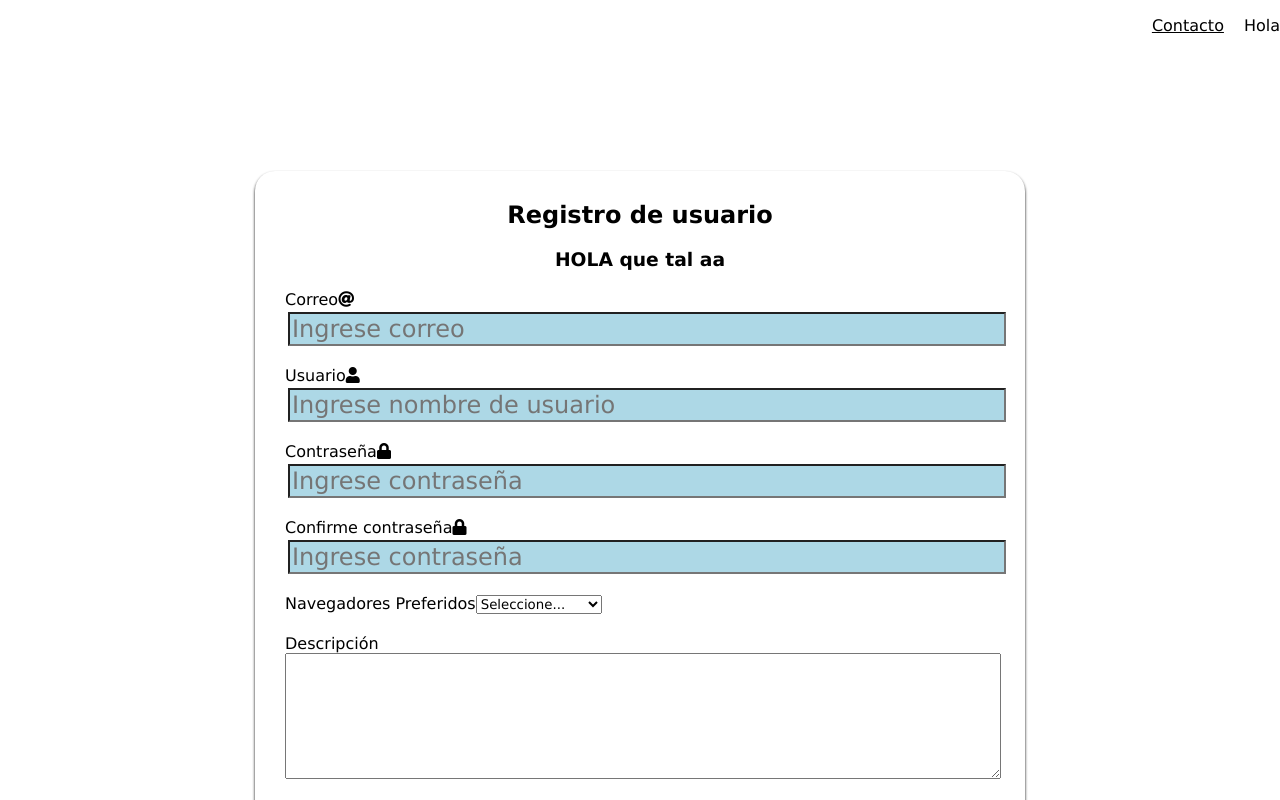
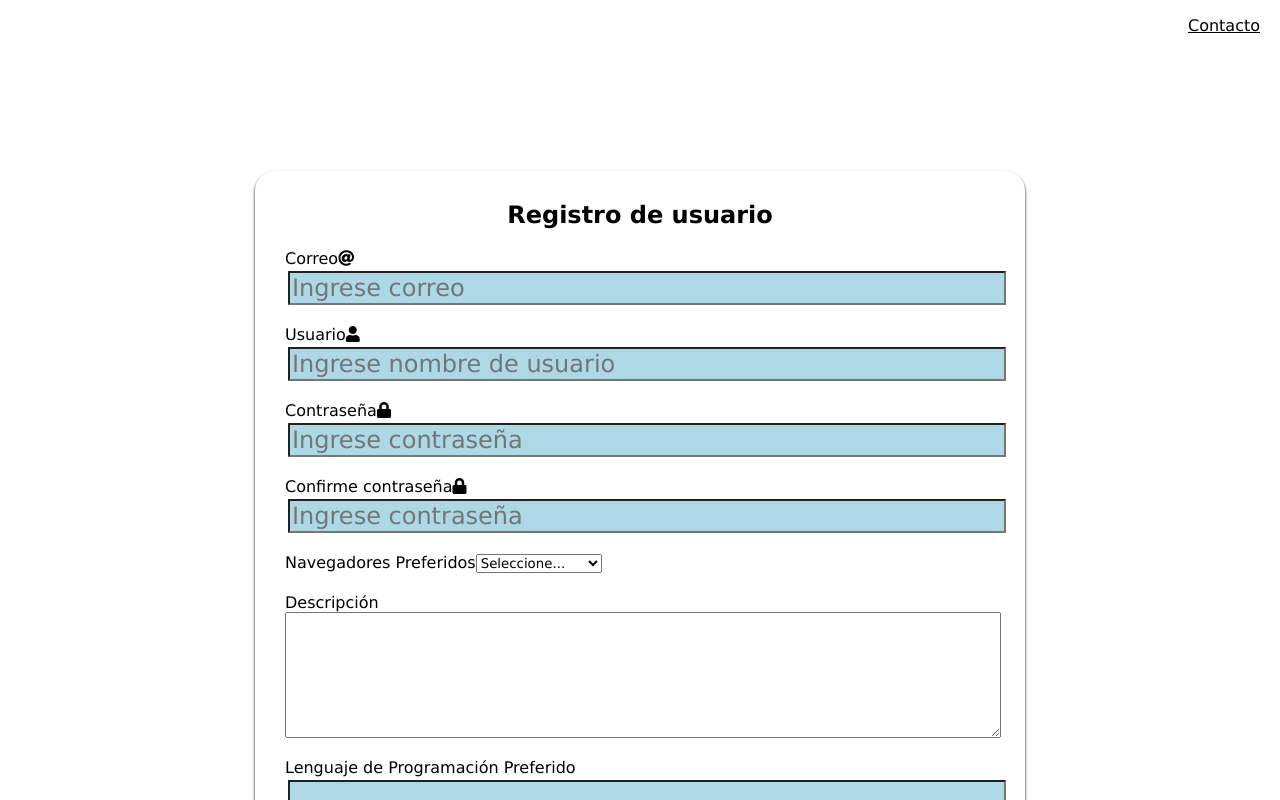
Before and after one commit to Jefer698/Sitio_react, a React (Create React App) app: page / in a window 1280 px wide. Shown: the top 800 px of the page. Built offline with nearby package versions, Linux system fonts and the light colour scheme.

Commit message:
Components modificados

```diff
--- a/src/components/Footer.jsx
+++ /dev/null
@@ -1 +0,0 @@
-p
--- a/src/components/Login.jsx
+++ b/src/components/Login.jsx
@@ -11,7 +11,7 @@ function Login(){
 
     <div class="formulario">
     <header>
-        <h2>Ingreso usuario</h2>
+        <h2>Ingreso</h2>
 
         </header>
         <form class="login">
--- a/src/components/NavBar.jsx
+++ b/src/components/NavBar.jsx
@@ -7,7 +7,7 @@ export default function NavBar(){
      <ul>
 
       <li> <a href="#">Contacto</a></li>
-     <p>Hola</p>
+
 
 
 
--- a/src/components/Register.jsx
+++ b/src/components/Register.jsx
@@ -11,7 +11,7 @@ function Register(){
  <div class="formulario">
             <header>
             <h2>Registro de usuario</h2>
-                   <h3>HOLA que tal aa</h3>
+
             </header>
 
            <form class="register">
```
